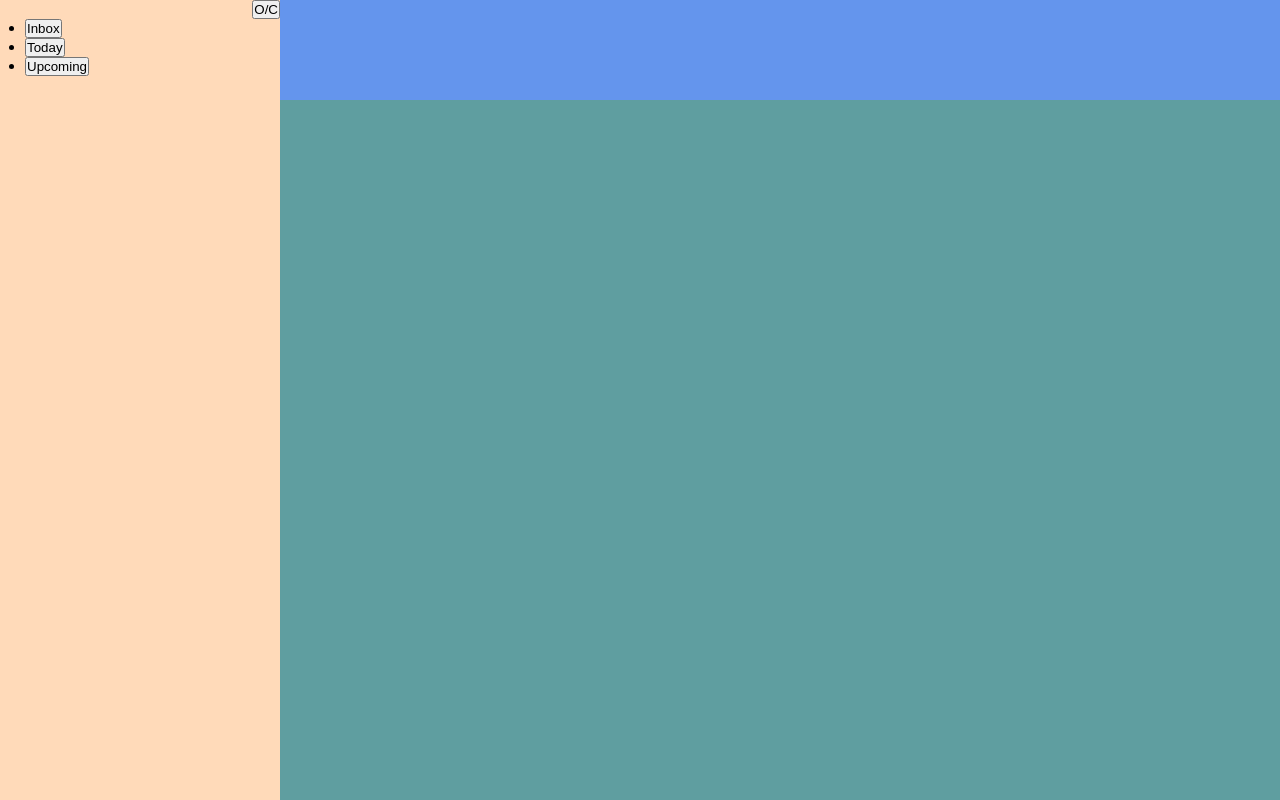
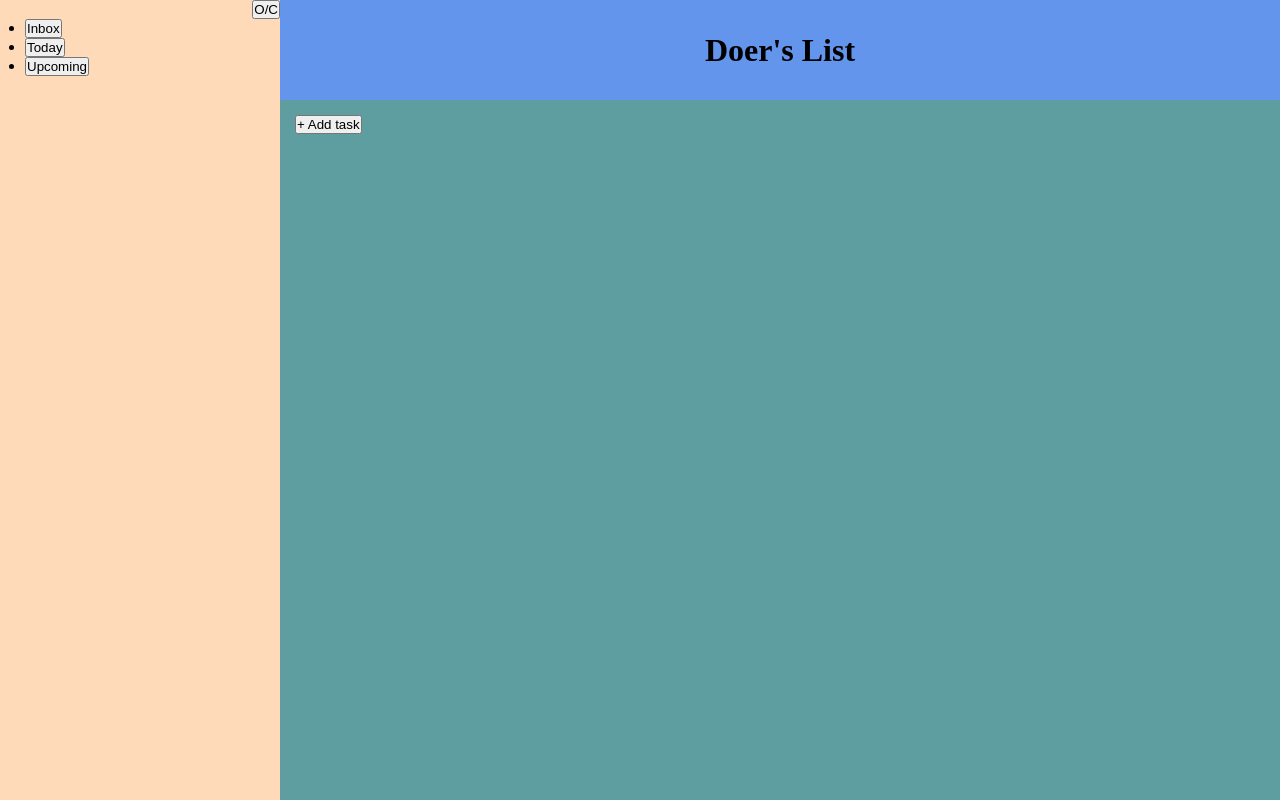
Before and after one commit to MaxDaniliuk/todo-list, a website built with webpack: page src/template.html in a window 1280 px wide. Built offline with nearby package versions, Linux system fonts and the light colour scheme.

Commit message:
Reorganize file system

```diff
--- a/src/components/cacheElements.js
+++ b/src/components/cacheElements.js
@@ -4,12 +4,14 @@ function cacheElements() {
     const navBar = () => document.querySelector('.nav');
     const sideBarButton = () => document.querySelector('.open-close-btn');
     const sideBarButtonContainer = () => document.querySelector('.sidebar-block > div:first-of-type');
+    const btnAddTask = () => document.querySelector('.add-task-btn');
 
     return {
         sideBar,
         navBar,
         sideBarButton,
         sideBarButtonContainer,
+        btnAddTask,
     }
 }
 
--- /dev/null
+++ b/src/components/contentWrapper.js
@@ -0,0 +1,11 @@
+import createButton from "./createButton";
+
+export default function createContentWrapper() {
+    const contentWrapper = document.createElement('div');
+    contentWrapper.classList.add('content-wrapper');
+
+    //  Adding a task button here right now...
+    contentWrapper.appendChild(createButton({"btnName": "+ Add task", "classList": ["btn", "add-task-btn"]}));
+    //
+    return contentWrapper;
+}
--- a/src/components/eventListeners.js
+++ b/src/components/eventListeners.js
@@ -17,4 +17,4 @@ export function openCloseSideBar() {
             changeSideBarStyle('48px', 'none', 'center');
         }
     })
-} // Make commit - sidebar
+}
--- /dev/null
+++ b/src/components/header.js
@@ -0,0 +1,10 @@
+// Do I need a header at all? If it will contain only an image => replace header with a div.
+export default function createHeader() { //
+    const header = document.createElement('header'); // 'div'
+    header.classList.add('header');
+    // Add App image or main TEXT like 'Doer's List'
+    const heading = document.createElement('h1'); //
+    heading.innerHTML = `Doer's List`             // Code for img
+    header.appendChild(heading);                  //
+    return header;
+}
--- a/src/components/loadPage.js
+++ b/src/components/loadPage.js
@@ -1,41 +1,19 @@
-import { createNavBar, createOpenCloseBtn } from "./createNavBar";
+import createSideBar from "./sidebar";
+import createHeader from "./header";
+import createContentWrapper from "./contentWrapper";
 import { openCloseSideBar } from "./eventListeners";
 
-function loadPage() {
-    const content = document.querySelector('.content');
+export default function loadPage() {
+    const content = document.querySelector('.page-wrapper');
     content.appendChild(createSideBar());
-    content.appendChild(wrapMainContent());
+    content.appendChild(wrapPageContent());
     openCloseSideBar();
 }
 
-function createSideBar() {
-    const sidebar = document.createElement('div');
-    sidebar.classList.add('sidebar-block');
-    sidebar.appendChild(createOpenCloseBtn());
-    sidebar.appendChild(createNavBar());
-    return sidebar;
+function wrapPageContent() {
+    const pageContentWrapper = document.createElement('div');
+    pageContentWrapper.classList.add('header-content-block');
+    pageContentWrapper.appendChild(createHeader());
+    pageContentWrapper.appendChild(createContentWrapper())
+    return pageContentWrapper;
 }
-
-function wrapMainContent() {
-    const mainContent = document.createElement('div');
-    mainContent.classList.add('main-block');
-
-    mainContent.appendChild(createHeader());
-    mainContent.appendChild(createTaskDisplayScreen())
-    return mainContent;
-}
-
-function createHeader() {
-    const header = document.createElement('header');
-    header.classList.add('header');
-    // Add App image or main TEXT like 'Doer's List'
-    return header;
-}
-
-function createTaskDisplayScreen() {
-    const taskDisplayScreen = document.createElement('div');
-    taskDisplayScreen.classList.add('main-display-screen');
-    return taskDisplayScreen;
-}
-
-export default loadPage;
--- a/src/components/createNavBar.js
+++ b/src/components/sidebar.js
@@ -1,4 +1,12 @@
 import createButton from "./createButton";
+
+export default function createSideBar() {
+    const sidebar = document.createElement('div');
+    sidebar.classList.add('sidebar-block');
+    sidebar.appendChild(createOpenCloseBtn());
+    sidebar.appendChild(createNavBar());
+    return sidebar;
+}
 
 function createNavBar() {
     const nav = document.createElement('nav');
@@ -47,8 +55,6 @@ function createOpenCloseBtn() {
     return div;
 }
 
-// Open / close nav when this button clicked
-
 export {
     createNavBar,
     createOpenCloseBtn,
--- a/src/index.js
+++ b/src/index.js
@@ -1,4 +1,4 @@
 import "./styles/styles.css";
 import loadPage from "./components/loadPage";
 
-loadPage();
+window.addEventListener('DOMContentLoaded', loadPage);
--- a/src/styles/styles.css
+++ b/src/styles/styles.css
@@ -7,17 +7,15 @@
 }
 
 :root {
-    /* --sidebar-width: 280px;
-    --mb-sidebar-width: 48px; */
     --header-height: 100px;
 }
 
-.content {
+.page-wrapper {
     display: flex;
     height: 100vh;
 }
 
-.main-block {
+.header-content-block {
     flex-grow: 1;
     display: flex;
     flex-direction: column;
@@ -26,11 +24,17 @@
 .header {
     height: var(--header-height);
     background-color: cornflowerblue;
+    display: flex;
+    justify-content: center;
+    align-items: center;
 }
 
-.main-display-screen {
+.content-wrapper {
     height: calc(100vh - var(--header-height));
     background-color: cadetblue;
+
+    /* Padding to move a button a little bit from a border */
+    padding: 15px;
 }
 
 /* Sidebar */
@@ -56,7 +60,7 @@
     }
 }
 
-@media screen and (min-width: 561px) {
+@media screen and (min-width: 560px) {
 
     .sidebar-block {
         width: 280px;
--- a/src/template.html
+++ b/src/template.html
@@ -6,6 +6,6 @@
     <title><%= htmlWebpackPlugin.options.title %></title>
 </head>
 <body>
-    <div class="content"></div>
+    <div class="page-wrapper"></div>
 </body>
 </html>
```
